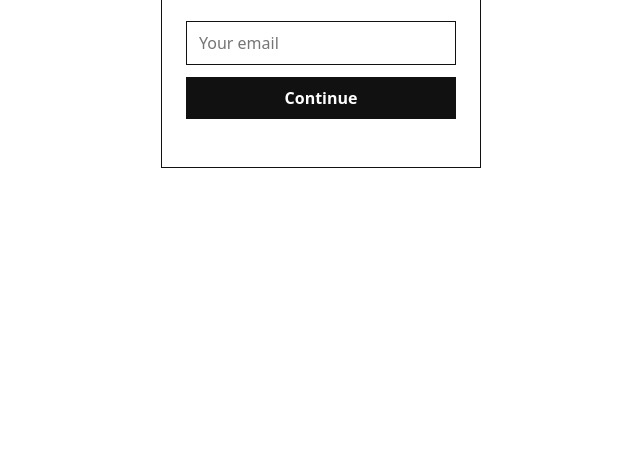
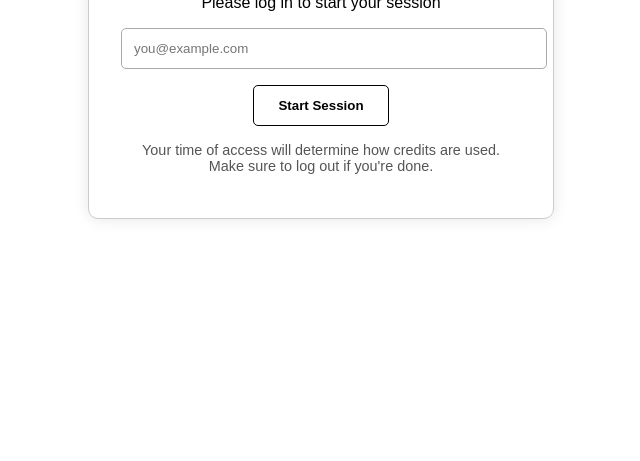
Before and after one commit to Work2gether-space/w2g-splash, a website: page index.html in a window 1280 px wide. Shown: the part 355-816 px from the top of the page, without its empty margins (319-959 px from the left). Drawn offline with Linux system fonts and the light colour scheme.

Commit message:
Update index.html

```diff
--- a/index.html
+++ b/index.html
@@ -1,51 +1,102 @@
 <!DOCTYPE html>
 <html lang="en">
 <head>
-  <meta charset="UTF-8" />
+  <meta charset="UTF-8">
   <title>Work2gether Login</title>
-  <meta name="viewport" content="width=device-width,initial-scale=1" />
+  <meta name="viewport" content="width=device-width, initial-scale=1">
   <style>
-    *{box-sizing:border-box}
-    body{margin:0;min-height:100vh;display:flex;align-items:center;justify-content:center;font:16px system-ui,Arial,sans-serif;background:#fff;color:#111}
-    .card{width:320px;padding:24px;border:1px solid #111;background:#fff}
-    h1{font-size:18px;margin:0 0 4px}
-    p{margin:0 0 16px}
-    input,button{width:100%;padding:10px 12px;font:inherit}
-    input{border:1px solid #111;margin:8px 0 12px}
-    button{border:0;background:#111;color:#fff;font-weight:700;cursor:pointer}
-    .status{min-height:1.2em;margin-top:8px;font-size:14px}
+    body {
+      font-family: sans-serif;
+      display: flex;
+      justify-content: center;
+      align-items: center;
+      height: 100vh;
+      background: #fff;
+    }
+    .card {
+      border: 1px solid #ccc;
+      padding: 2rem;
+      border-radius: 10px;
+      box-shadow: 0 0 15px rgba(0,0,0,0.1);
+      text-align: center;
+      max-width: 400px;
+      width: 90%;
+    }
+    .card h1 {
+      color: #b03b1c;
+      margin-bottom: 1rem;
+    }
+    .card input {
+      width: 100%;
+      padding: 0.75rem;
+      margin-bottom: 1rem;
+      border: 1px solid #aaa;
+      border-radius: 5px;
+    }
+    .card button {
+      padding: 0.75rem 1.5rem;
+      border: 1px solid #000;
+      background: #fff;
+      cursor: pointer;
+      font-weight: bold;
+      border-radius: 5px;
+    }
+    .card .info {
+      margin-top: 1rem;
+      font-size: 0.9rem;
+      color: #555;
+    }
+    .error {
+      color: red;
+      margin-top: 0.75rem;
+    }
   </style>
 </head>
 <body>
-  <main class="card">
+  <div class="card">
     <h1>Welcome to Work2gether</h1>
     <p>Please log in to start your session</p>
-
-    <form id="form" novalidate>
-      <input type="email" id="email" name="email" placeholder="Your email" autocomplete="email" required />
-      <button type="submit">Continue</button>
-      <div id="status" class="status" aria-live="polite"></div>
+    <form id="loginForm">
+      <input type="email" id="email" placeholder="you@example.com" required />
+      <button type="submit">Start Session</button>
     </form>
-  </main>
+    <div class="info">
+      Your time of access will determine how credits are used.<br>
+      Make sure to log out if you're done.
+    </div>
+    <div class="error" id="error"></div>
+  </div>
 
   <script>
-    // Show we received Omada query params. Never blocks render.
-    const qs = new URLSearchParams(location.search);
-    const haveParams = !!(qs.get('clientMac') && qs.get('site'));
-    console.log('[splash] params present:', haveParams, Object.fromEntries(qs.entries()));
+    const q = new URLSearchParams(location.search);
+    const clientMac = q.get("clientMac") || "";
+    const redirectUrl = decodeURIComponent(q.get("redirectUrl") || "") || "http://neverssl.com";
 
-    const form = document.getElementById('form');
-    const statusEl = document.getElementById('status');
+    const form = document.getElementById("loginForm");
+    const errorDiv = document.getElementById("error");
 
-    form.addEventListener('submit', (e) => {
+    form.addEventListener("submit", async (e) => {
       e.preventDefault();
-      const email = document.getElementById('email').value.trim();
-      if (!email || !/^[^\s@]+@[^\s@]+\.[^\s@]+$/.test(email)) {
-        statusEl.textContent = 'Enter a valid email';
-        return;
+      const email = document.getElementById("email").value;
+
+      try {
+        const res = await fetch("/submit_email", {
+          method: "POST",
+          headers: {
+            "Content-Type": "application/json"
+          },
+          body: JSON.stringify({ client_id: clientMac, email })
+        });
+
+        const data = await res.json();
+        if (res.ok) {
+          location.href = redirectUrl;
+        } else {
+          errorDiv.textContent = data.error || "Network error. Try again.";
+        }
+      } catch (err) {
+        errorDiv.textContent = "Network error. Try again.";
       }
-      // For rollback, we do not call any API. Just confirm submit.
-      statusEl.textContent = 'Thanks. You can close this window.';
     });
   </script>
 </body>
```
